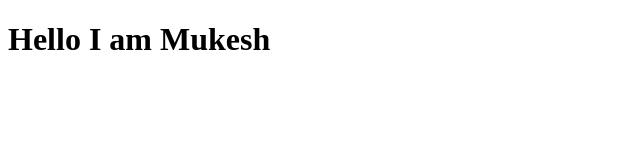
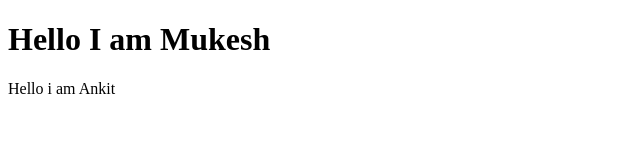
Before and after one commit to anil6200/AnilRepo1, a plain HTML site: page index.html in a window 1280 px wide. Shown: the whole page, without its empty margins (0-640 px from the left). Drawn offline with Linux system fonts and the light colour scheme.

Commit message:
Ankit add p tag

```diff
--- a/index.html
+++ b/index.html
@@ -7,5 +7,6 @@
 </head>
 <body>
     <h1>Hello I am Mukesh</h1>
+    <p>Hello i am Ankit</p>
 </body>
 </html>
```
